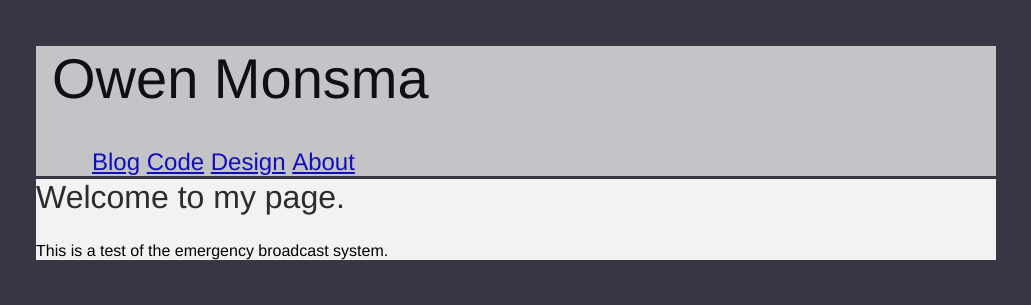
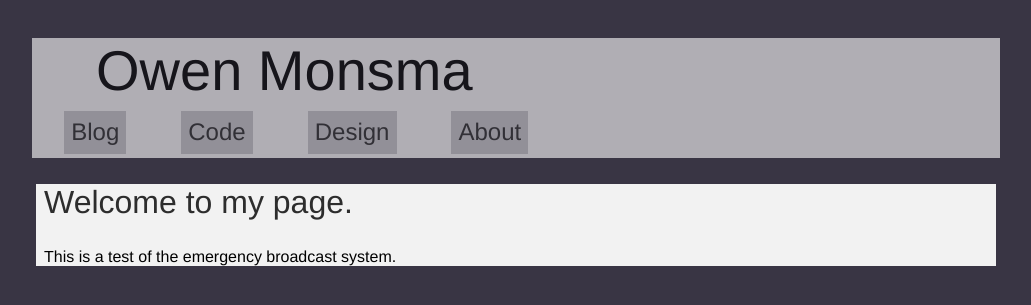
Before and after one commit to darkfire613/darkfire613.github.io, a Jekyll site: the page built from index.html, in a window 1280 px wide. Shown: the top 305 px of the page, without its empty margins (124-1155 px from the left). Built offline with Jekyll 4.4.1, drawn with Linux system fonts in a browser that asks for light colours.

Commit message:
almost fixed

```diff
--- a/_includes/header.html
+++ b/_includes/header.html
@@ -1,7 +1,7 @@
 <header>
   <h1>Owen Monsma</h1>
   <nav>
-    <ul class="nav">
+    <ul>
       <li id="blog"><a href="/">Blog</a></li>
       <li id="code"><a href="/code/">Code</a></li>
       <li id="design"><a href="/design/">Design</a></li>
--- a/_layouts/home.html
+++ b/_layouts/home.html
@@ -11,13 +11,9 @@
     <link rel="stylesheet" href="/css/syntax.css">
   </head>
   <body>
-    <div class="flexcontainer">
-      <div id="page">
-        {% include header.html %}
-        <div id="content">
-          {{ content }}
-        </div>
-      </div>
+    {% include header.html %}
+    <div id="content">
+      {{ content }}
     </div>
   </body>
 </html>
--- a/css/main.css
+++ b/css/main.css
@@ -6,66 +6,61 @@ body{
 
 }
 
-.flexcontainer{
-  display: -webkit-flex;
-  display: flex;
-  -webkit-justify-content: center;
-  justify-content: center;
-  -webkit-align-items: flex-start;
-  align-items: flex-start;
+
+header{
+  width: 60em;
+  margin-left: auto;
+  margin-right: auto;
+  background-color: #fff;
+  opacity: .6;
+  padding-bottom: .25em;
+  padding-left: .5em;
+
+  }
+
+nav{
+  font-size: 1.5em;
+  margin-top: -1.2em;
 
 }
 
-#page{
-  -webkit-flex: 0 1 60em;
-  flex: 0 1 60em;
-  -webkit-flex-flow: column;
-  flex-flow: column;
-
-}
-
-header{
-  flex: 0 1 100%;
-  padding-left: 1em;
-  margin-bottom: 0;
-  background-color: #FFF;
-  opacity: .7;
-  -webkit-order: 1;
-  order: 1;
-  -webkit-justify-content: flex-start;
-  justify-content: flex-start;
-  }
-
-nav{
-  flex: 0 0 35em;
-  font-size: 1.5em;
+nav ul{
+  margin:0;
+  padding:0;
 
 }
 
 nav li{
   display: inline;
-  padding: 0;
-  margin: 0;
-  font-weight: 300;
+  margin:0;
+  padding:0;
+}
+
+nav a:link, nav a:visited{
+  color: #2d2d2d;
+  background: #cecdd1;
+  padding: .3em;
+  display: inline-block;
+  margin: 0 1em;
+  text-decoration: none;
 }
 
 h1{
+  padding-left: 1em;
   font-weight: 100;
   font-size: 3.5em;
 
 }
 
 #content{
-  margin-top:-1.5em;
-  -webkit-flex: 0 1 100%;
-  flex: 0 1 100%;
-  -webkit-order: 2;
-  order: 2;
-  background-color: #f2f2f2;
+  width: 60em;
+  margin-left: auto;
+  margin-right: auto;
 }
 
 article{
   background-color: #f2f2f2;
+  padding-left: .5em;
 }
 
 h2.title{
--- a/index.html
+++ b/index.html
@@ -2,5 +2,7 @@
 layout: home
 title: Unfinished Passion Projects
 ---
-<h2 class="title">Welcome to my page.</h2>
-<p>This is a test of the emergency broadcast system.</p>
+<article>
+  <h2 class="title">Welcome to my page.</h2>
+  <p>This is a test of the emergency broadcast system.</p>
+</article>
```
